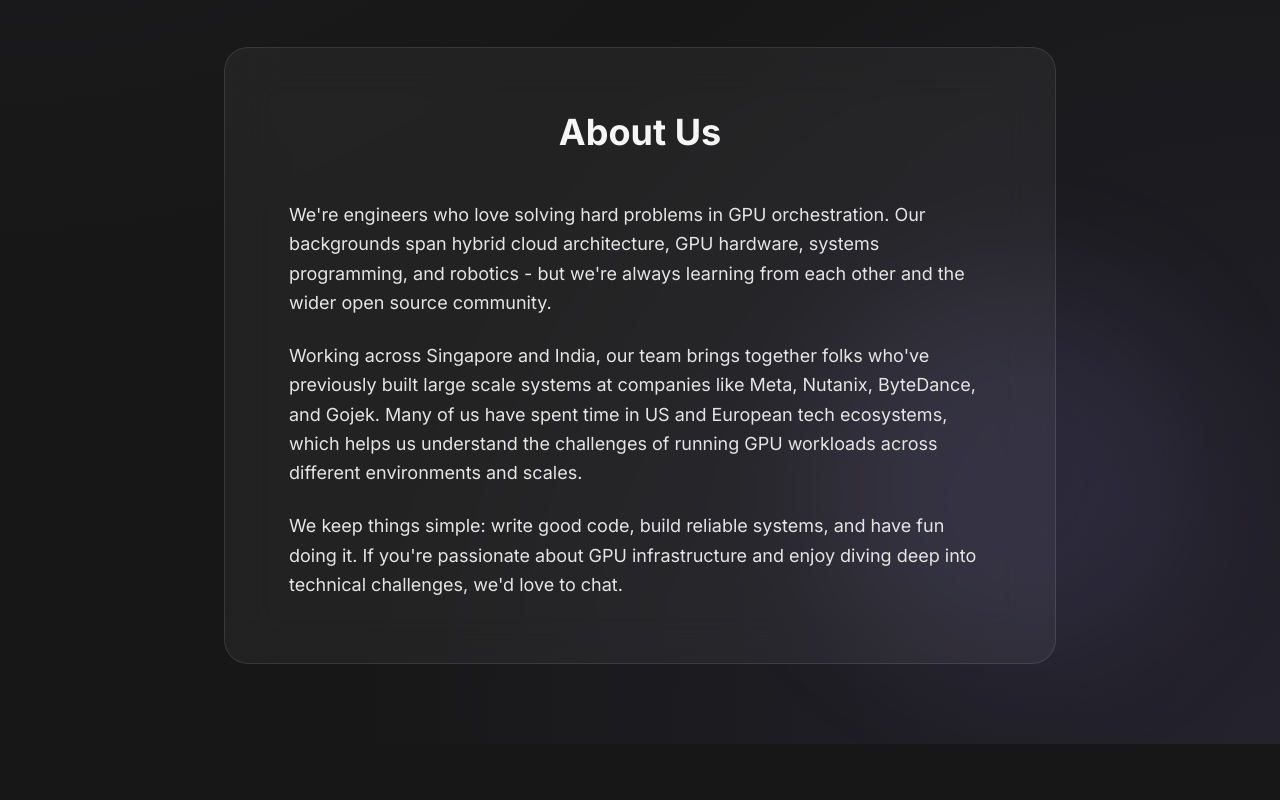
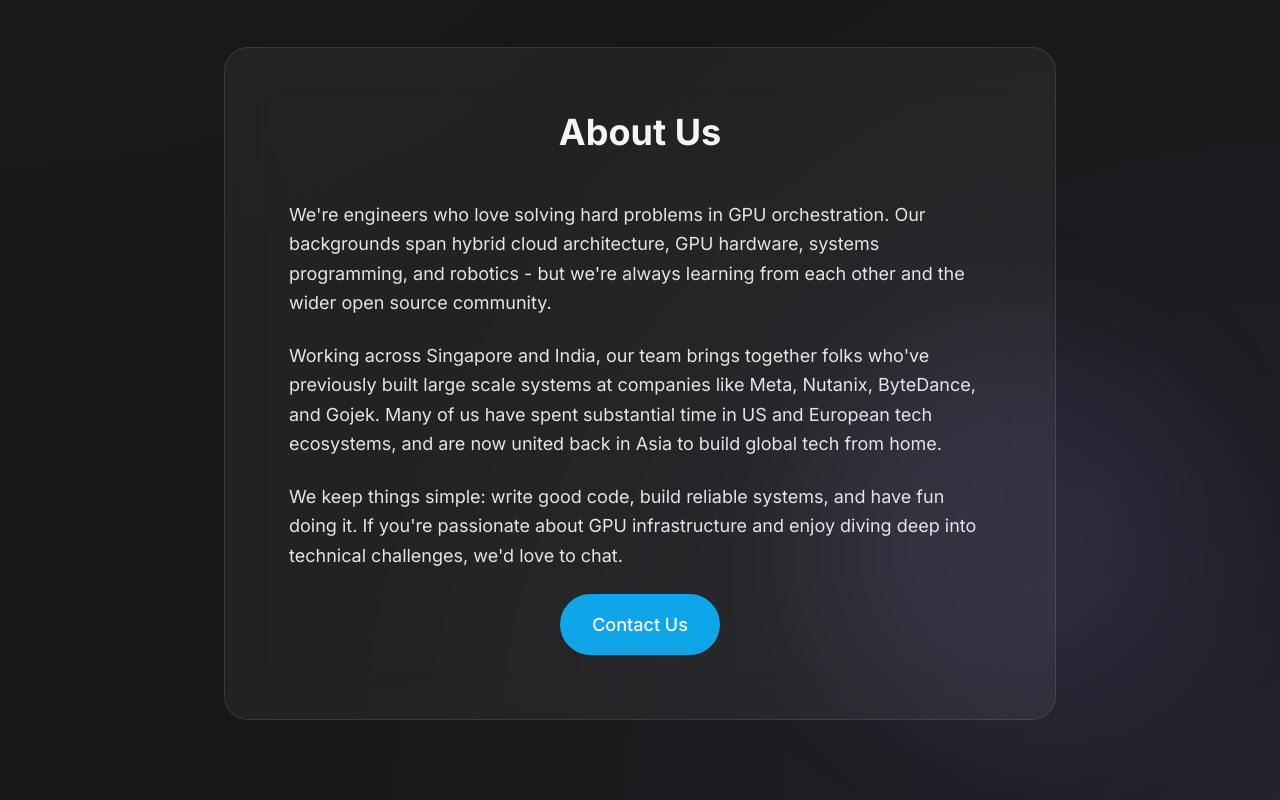
Before and after one commit to skyforclouds/ai-orchestra-haven, a React (Vite) app: page / in a window 1280 px wide. Shown: the part 643-1443 px from the top of the page. Before the commit the page ends 1387 px from the top, so only its background shows below. Built offline with nearby package versions, Linux system fonts and the light colour scheme.

Commit message:
Update About Us section
Updated the About Us section with new content and added a "Contact Us" button linking to mailto:info@soracloud.ai.

```diff
--- a/src/pages/Index.tsx
+++ b/src/pages/Index.tsx
@@ -92,12 +92,23 @@ const Index = () => {
               </p>
 
               <p>
-                Working across Singapore and India, our team brings together folks who've previously built large scale systems at companies like Meta, Nutanix, ByteDance, and Gojek. Many of us have spent time in US and European tech ecosystems, which helps us understand the challenges of running GPU workloads across different environments and scales.
+                Working across Singapore and India, our team brings together folks who've previously built large scale systems at companies like Meta, Nutanix, ByteDance, and Gojek. Many of us have spent substantial time in US and European tech ecosystems, and are now united back in Asia to build global tech from home.
               </p>
 
               <p>
                 We keep things simple: write good code, build reliable systems, and have fun doing it. If you're passionate about GPU infrastructure and enjoy diving deep into technical challenges, we'd love to chat.
               </p>
+
+              <div className="flex justify-center mt-8">
+                <a
+                  href="mailto:info@soracloud.ai"
+                  className="px-8 py-4 bg-[#0EA5E9] rounded-full font-medium text-white
+                          transform transition-all duration-300 hover:scale-105 hover:shadow-lg
+                          hover:shadow-[#0EA5E9]/20 active:scale-95"
+                >
+                  Contact Us
+                </a>
+              </div>
             </motion.div>
           </div>
         </motion.div>
```
